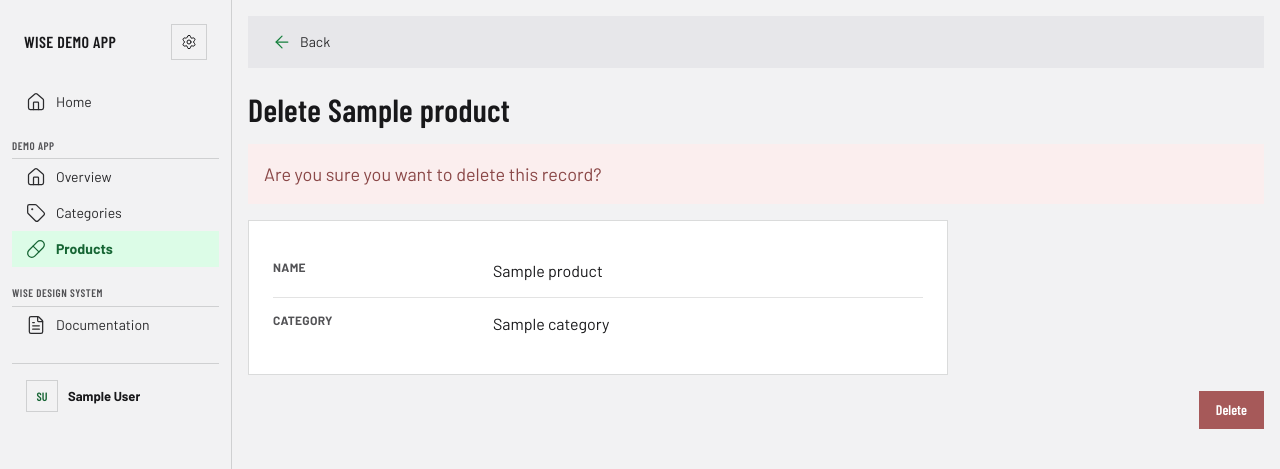
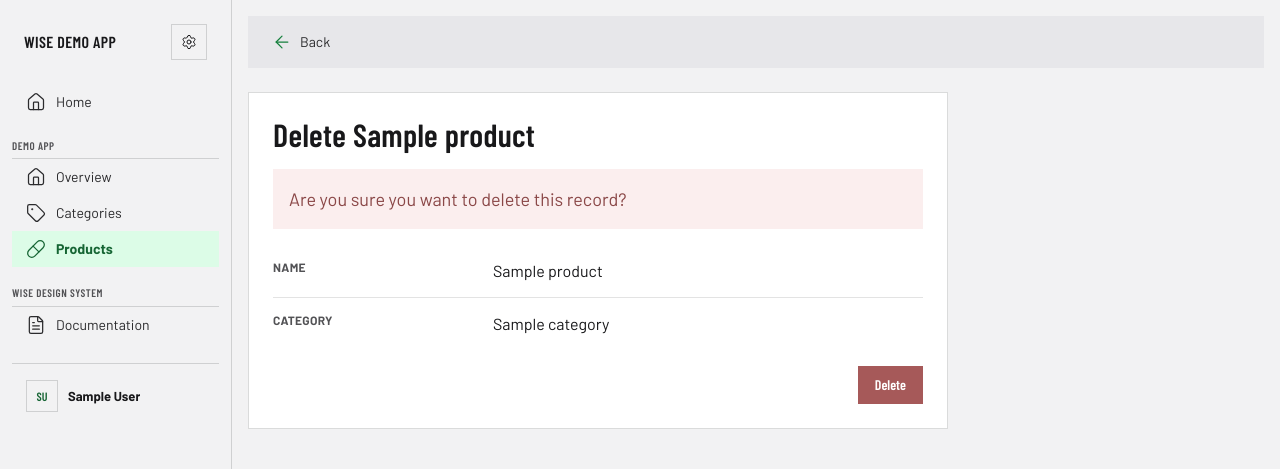
Before and after one commit to samiferr/wise_design_system, a Django app: page /demo/products/1/delete/ in a window 1280 px wide. Shown: the top 469 px of the page. Run offline with Django 5.2, Linux system fonts and the light colour scheme; a user stored in the database is signed in; tables that the repository leaves empty hold one stand-in row (values such as "Sample post").

Commit message:
Move confirm-delete title/message/button inside the detail panel
confirm_generic.html: top-actions-header now holds only the back
link, and the delete title, warning message, record rows, and the
Delete button all move inside the detail-panel — same restructuring
already applied to the detail and form pages.

Co-Authored-By: Claude Sonnet 5 <noreply@anthropic.com>
Claude-Session: https://claude.ai/code/session_01TJDurZVpRJEGGeLwe4cyxs

```diff
--- a/wise_core/templates/wise_core/generic/confirm_generic.html
+++ b/wise_core/templates/wise_core/generic/confirm_generic.html
@@ -3,28 +3,28 @@
 
 {% block body %}
     <div class="page-panel">
+        <div class="top-actions-header">
             {% block confirm_back %}
-            <div class="top-actions-header">
                 <a class="top-nav-item inline-flex" href="{% block confirm_back_url %}{% endblock %}">
                     {% lucide "arrow-left" size=20 %}
                     <div class="text-sm">{% block confirm_back_label %}{% trans "Back" %}{% endblock %}</div>
                 </a>
+            {% endblock %}
         </div>
-        {% endblock %}
-        <h2 class="mt-3">{% block confirm_title %}{% blocktrans %}Delete {{ object }}{% endblocktrans %}{% endblock %}</h2>
+        <div class="mt-4">
+            <div class="detail-panel">
+                <div class="detail-panel-header">
+                    <h2>{% block confirm_title %}{% blocktrans %}Delete {{ object }}{% endblocktrans %}{% endblock %}</h2>
+                </div>
                 <form method="post">
                     {% csrf_token %}
-            <p class="mt-4 bg-accent-50 p-4 text-lg text-accent-600">
+                    <p class="bg-accent-50 p-4 text-lg text-accent-600">
                         {% block confirm_message %}{% trans "Are you sure you want to delete this record?" %}{% endblock %}
                     </p>
                     {% block confirm_content %}
-                <div class="mt-4">
-                    <div class="detail-panel">
-                        <table>
+                        <table class="mt-4">
                             {% block confirm_rows %}{% endblock %}
                         </table>
-                    </div>
-                </div>
                     {% endblock %}
                     <div class="mt-4 text-right">
                         <input type="submit" class="{% block confirm_submit_class %}btn btn-danger{% endblock %}"
@@ -32,4 +32,6 @@
                     </div>
                 </form>
             </div>
+        </div>
+    </div>
 {% endblock %}
```
Lines whose indentation alone changed are shown as unchanged.
